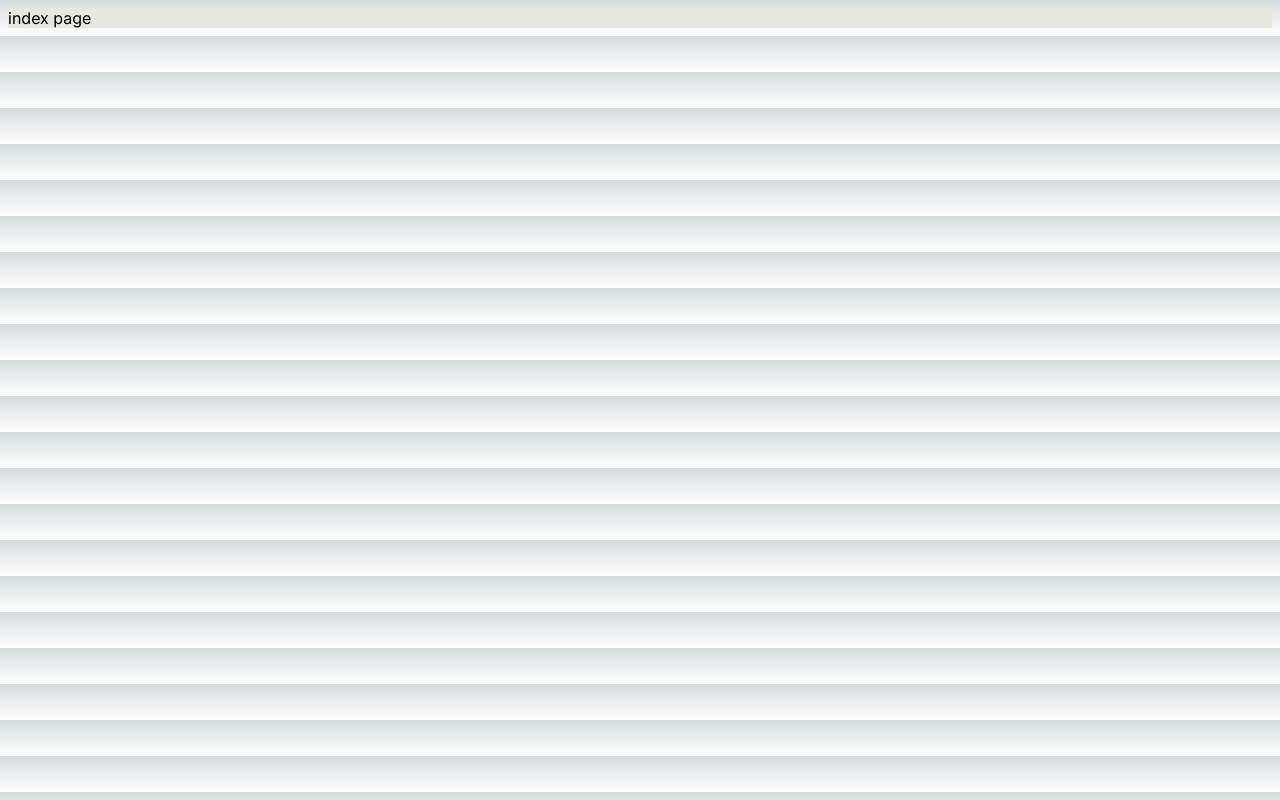
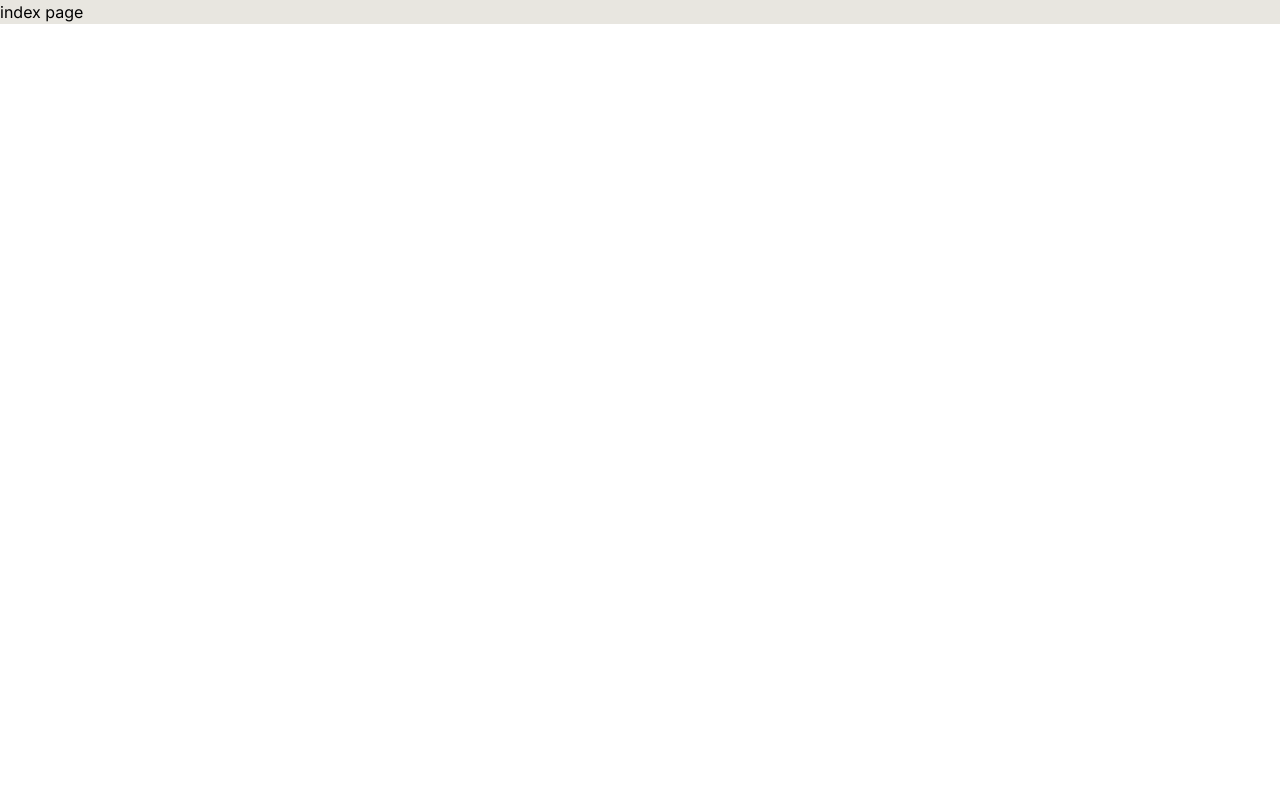
Before and after one commit to dark0crystal/rihal-om-fair-job-frontend, a Next.js app: page / in a window 1280 px wide. Built offline with nearby package versions, Linux system fonts and the light colour scheme.

Commit message:
remove css code and import tailwind

```diff
--- a/src/app/globals.css
+++ b/src/app/globals.css
@@ -1,33 +1 @@
-@tailwind base;
-@tailwind components;
-@tailwind utilities;
-
-:root {
-  --foreground-rgb: 0, 0, 0;
-  --background-start-rgb: 214, 219, 220;
-  --background-end-rgb: 255, 255, 255;
-}
-
-@media (prefers-color-scheme: dark) {
-  :root {
-    --foreground-rgb: 255, 255, 255;
-    --background-start-rgb: 0, 0, 0;
-    --background-end-rgb: 0, 0, 0;
-  }
-}
-
-body {
-  color: rgb(var(--foreground-rgb));
-  background: linear-gradient(
-      to bottom,
-      transparent,
-      rgb(var(--background-end-rgb))
-    )
-    rgb(var(--background-start-rgb));
-}
-
-@layer utilities {
-  .text-balance {
-    text-wrap: balance;
-  }
-}
+@import "tailwindcss";
```
